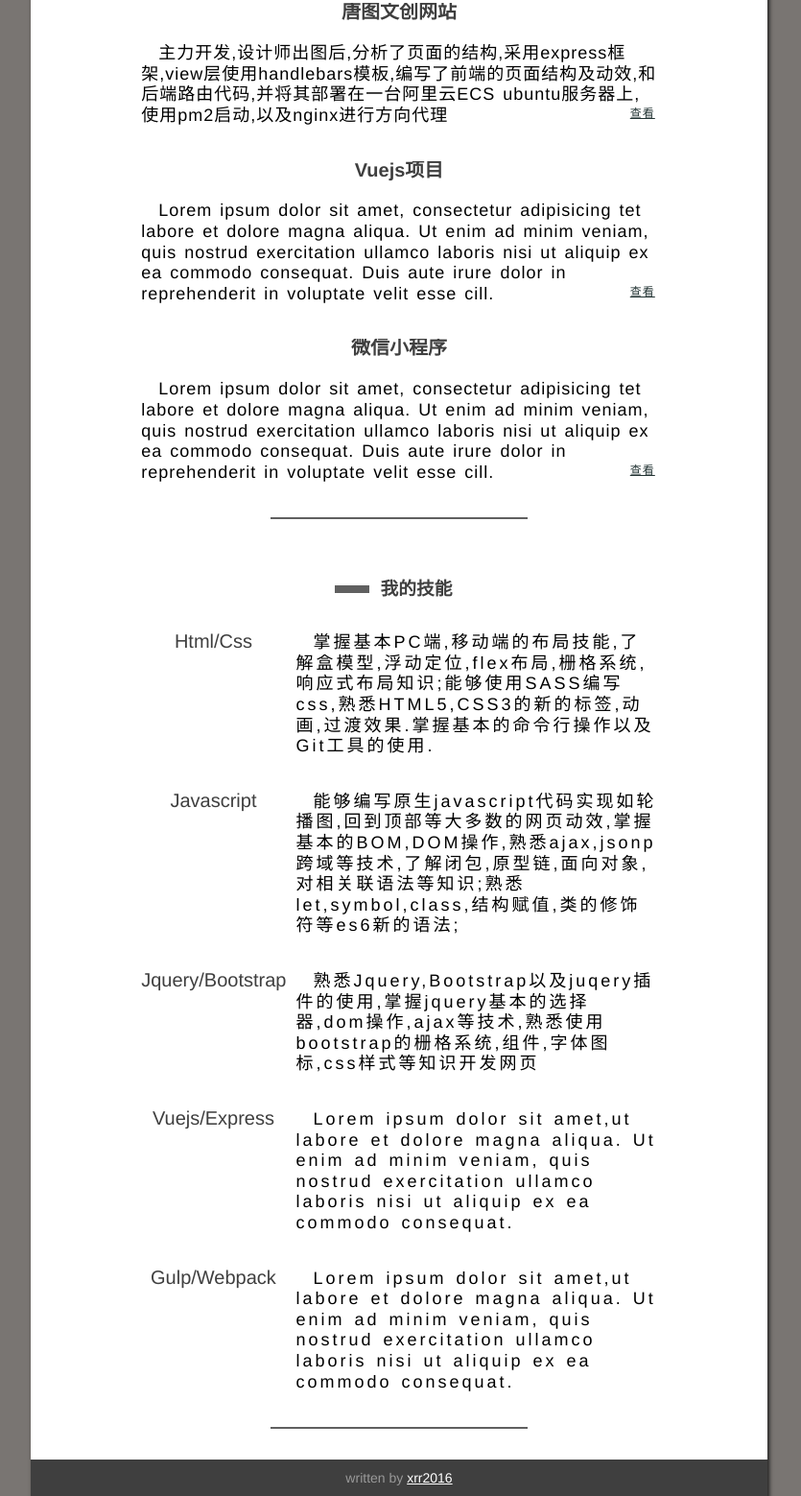
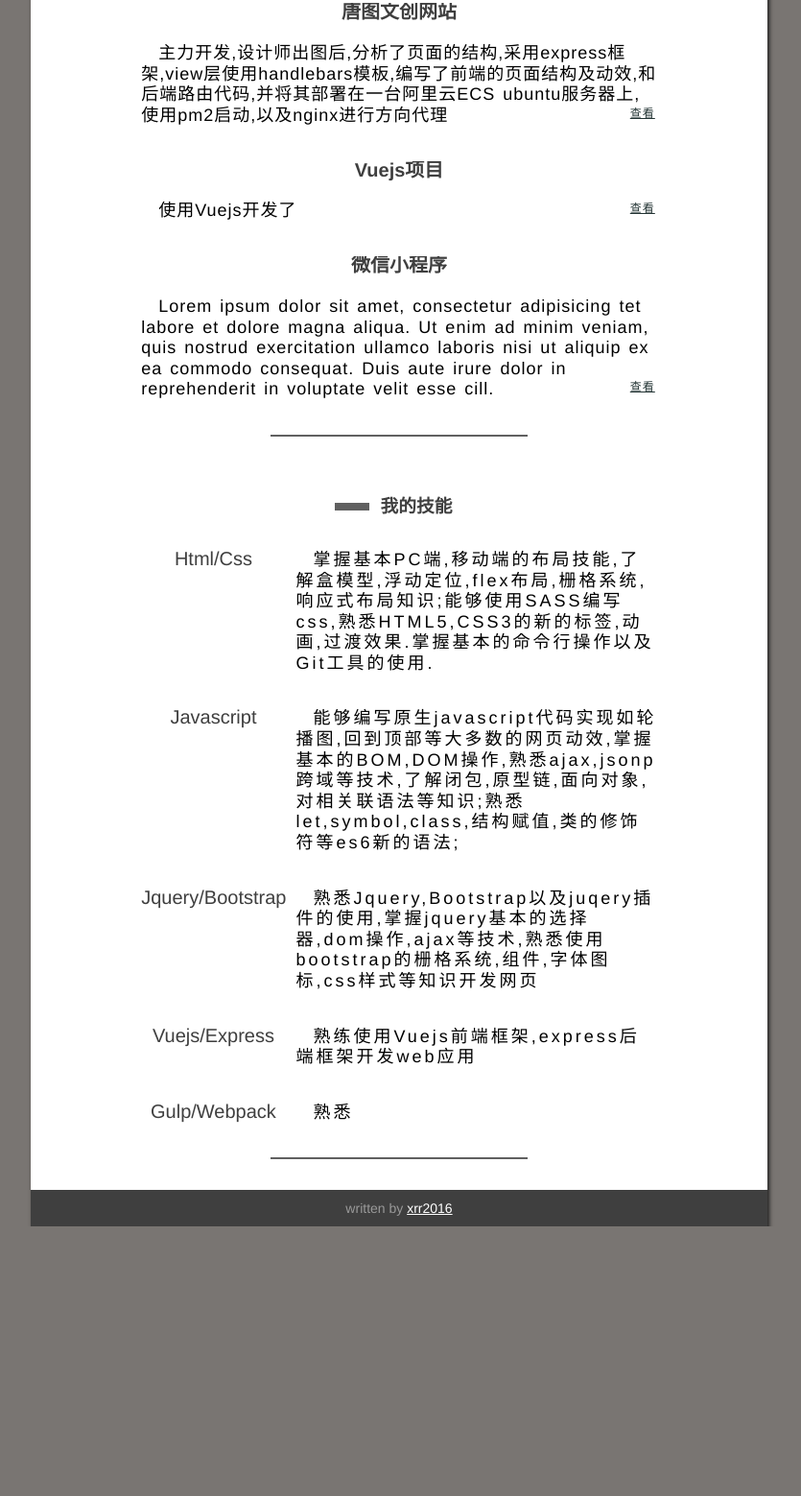
Before and after one commit to xrr2016/canvas_particle, a website: page index.html in a window 1280 px wide. Shown: the part 599-2158 px from the top of the page at 96% size, without its empty margins (224-1059 px from the left). After the commit the page ends 1877 px from the top, so only its background shows below. Drawn offline with Linux system fonts and the light colour scheme.

Commit message:
finish 70%

```diff
--- a/index.html
+++ b/index.html
@@ -12,7 +12,7 @@
     <div class="header"></div>
     <div class="name">
       <h2>肖然然</h2>
-      <p>应聘: 前端开发</p>
+      <p>前端开发</p>
     </div>
       <ul class="contact">
         <li><span class="block"></span>联系我</li>
@@ -41,7 +41,7 @@
         <li class="exp-item">
           <h5 class="exp-title">Vuejs项目</h5>
           <p class="exp-content">
-            Lorem ipsum dolor sit amet, consectetur adipisicing tet labore et dolore magna aliqua. Ut enim ad minim veniam, quis nostrud exercitation ullamco laboris nisi ut aliquip ex ea commodo consequat. Duis aute irure dolor in reprehenderit in voluptate velit esse cill.
+            使用Vuejs开发了
             <a href="#" class="check-demo">查看</a>
           </p>
         </li>
@@ -80,13 +80,13 @@
           <li class="skills-item">
             <span class="skill-name">Vuejs/Express</span>
             <p class="skill-description">
-              Lorem ipsum dolor sit amet,ut labore et dolore magna aliqua. Ut enim ad minim veniam, quis nostrud exercitation ullamco laboris nisi ut aliquip ex ea commodo consequat.
+              熟练使用Vuejs前端框架,express后端框架开发web应用
             </p>
           </li>
           <li class="skills-item">
             <span class="skill-name">Gulp/Webpack</span>
             <p class="skill-description">
-              Lorem ipsum dolor sit amet,ut labore et dolore magna aliqua. Ut enim ad minim veniam, quis nostrud exercitation ullamco laboris nisi ut aliquip ex ea commodo consequat.
+              熟悉
             </p>
           </li>
         </ul>
```
